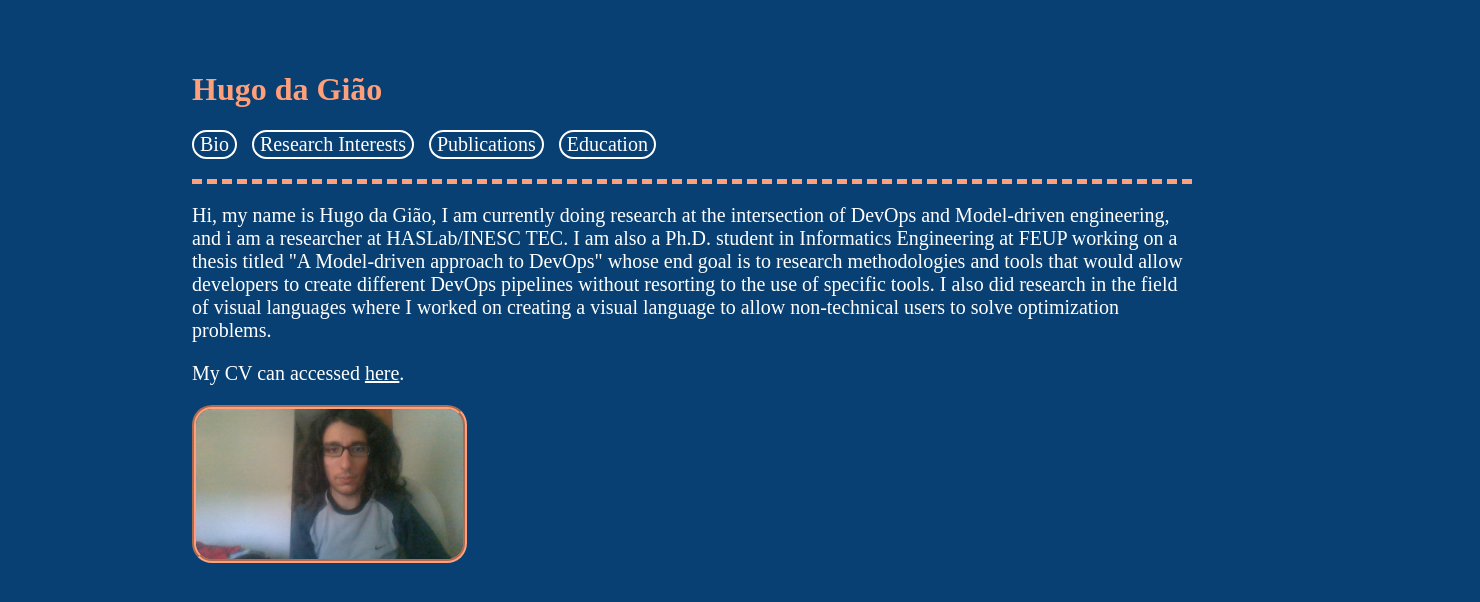
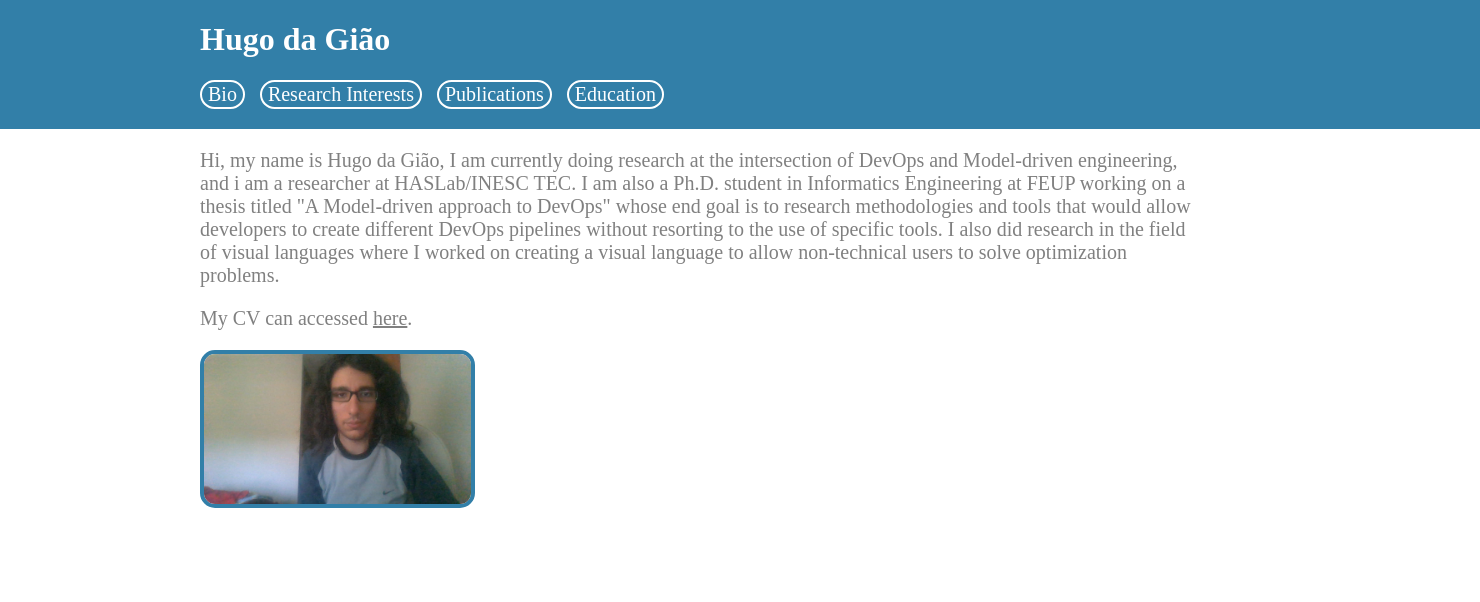
Before and after one commit to h4g0/mypage-h4g0, a React (Create React App) app: page / in a window 1280 px wide. Shown: the top 602 px of the page, 1480 px wide, since content can reach past the window. Built offline with nearby package versions, Linux system fonts and the light colour scheme.

Commit message:
updated color scheme

```diff
--- a/src/Header/Header.css
+++ b/src/Header/Header.css
@@ -2,7 +2,6 @@
     display: flex;
     justify-content: space-between;
     padding: 1% 3%;
-    background-color: aliceblue;
   }
 
   .WorkPlaceMenu .btn-primary {
--- a/src/Login/Login.css
+++ b/src/Login/Login.css
@@ -1,37 +1,35 @@
-* {background-color: #084073}
 
 
 .profilePic {
     height: 150px;
     margin-bottom: 20px;
-    border-radius: 20px;
+    border-radius: 15px;
     border-width: 4px;
-    border-color: lightsalmon;
-    border-style:groove;
+    border-color: #327fa8;
+    border-style:solid;
 }
 
 
 
 
 .LoginContainer {
-    margin-top: 50px;
-    margin-left: 15%;
     display: flex;
     justify-content: left;
-    width: 1000px;
+    width: 100%;
     height: 100%;
     align-items: left;
     padding-bottom: 20px;
-    border-bottom: dashed;
+    padding-left: 200px;
     border-color: lightsalmon;
     border-bottom-width: 5px;
+    background-color: #327fa8;
 }
 
 
 
 .LoginContainer  h1 {
 
-    color: lightsalmon;
+    color: white;
 
     font-family: serif;
 
@@ -45,11 +43,11 @@
     font-size: 20px;
     width: 1000px;
     height: 100%;
-    padding-right: 15%;
-    padding-left: 15%;
+    padding-right: 200px;
+    padding-left: 200px;
     align-items: center;
     font-family: serif;
-    color: white;
+    color: gray;
     display: table;
 
 }
@@ -58,14 +56,13 @@
 .NewAccountContainer a{
 
     font-family: serif;
-    color: white;
-
+    color: gray;
 }
 
 .NewAccountContainer a:hover{
 
     font-family: serif;
-    color: darkgray;
+    color: #327fa8;
 
 }
 
@@ -78,6 +75,7 @@
     border-style:  solid;
     font-family: serif;
     font-size: 20px;
+    background-color: #327fa8;
 
 
 }
--- a/src/Receptions/Receptions.css
+++ b/src/Receptions/Receptions.css
@@ -8,7 +8,6 @@
 
 .btnInfo {
     color: #0d6efd;
-    background-color: white;
 }
 
 .receptionBadgeContainer {
--- a/src/index.css
+++ b/src/index.css
@@ -5,13 +5,11 @@ body {
     sans-serif;
   -webkit-font-smoothing: antialiased;
   -moz-osx-font-smoothing: grayscale;
-  background-color: #00ffff	;
 }
 
 code {
   font-family: source-code-pro, Menlo, Monaco, Consolas, 'Courier New',
     monospace;
 
-    background-color: #00ffff	;
 
 }
```
